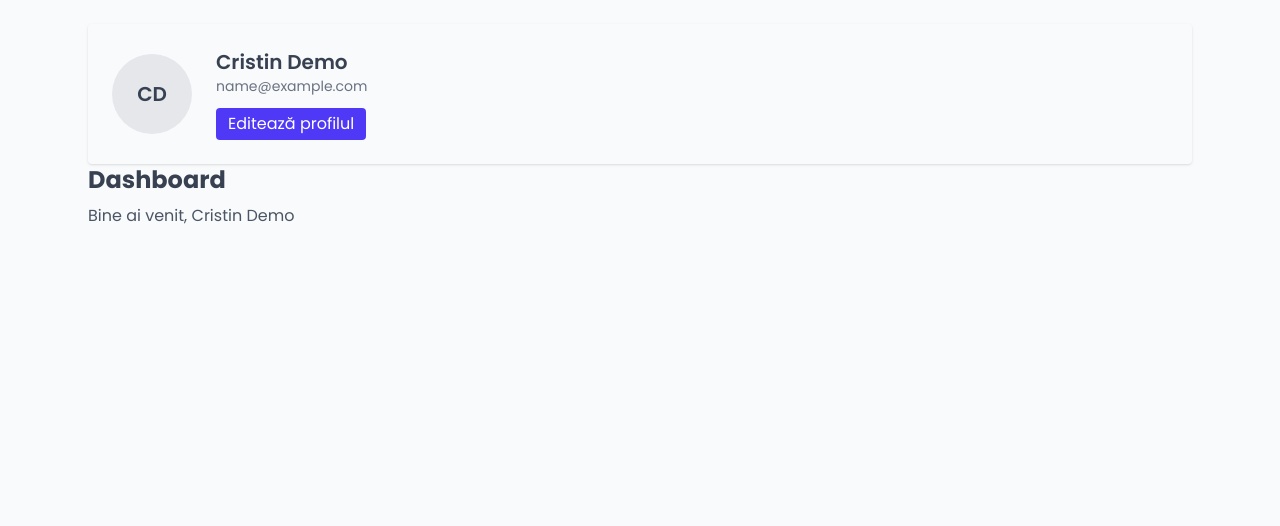
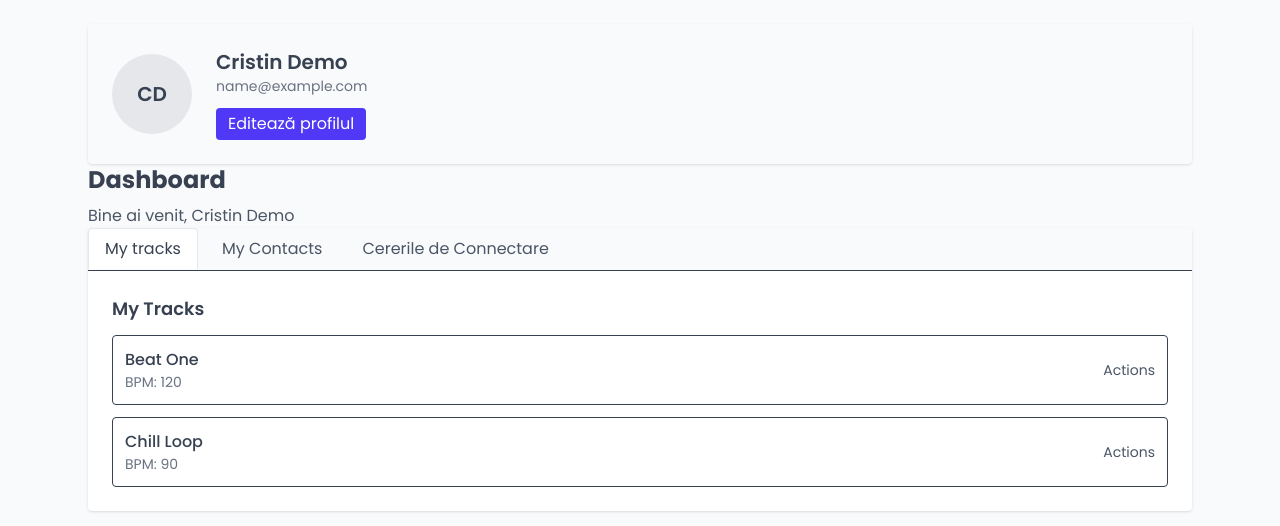
Before and after one commit to Criistiian7/BPM-Studios, a React (Vite) app: page /auth in a window 1280 px wide. Both pictures are taken after typing "name@example.com", "Sample123" into the empty fields and a click on the button "Logare". Shown: the top 526 px of the page. Built offline with nearby package versions, Linux system fonts and the light colour scheme.

Commit message:
task 4 - Add Dashboard tabs: MyTracks, MyContacts, ConnectionRequests

```diff
--- /dev/null
+++ b/src/pages/Dashboard/ConnectionRequests.tsx
@@ -0,0 +1,31 @@
+import React from "react";
+
+const ConnectionRequests: React.FC = () => {
+    const requests = [
+        { id: "r1", name: "Mihai", mutual: 3 },
+        { id: "r2", name: "Ioana", mutual: 1 },
+    ];
+
+    return (
+        <div>
+            <h3 className="text-lg font-semibold mb-3">Cererile de Connectare</h3>
+            <ul className="space-y-3">
+                {requests.map(r => (
+                    <li key={r.id} className="p-3 border rounded flex
+                    justify-between items-center">
+                    <div>
+                        <div className="font-medium">{r.name}</div>
+                        <div className="text-sm text-gray-500">{r.mutual} conexiuni comune</div>
+                    </div>
+                    <div className="flex gap-2">
+                        <button className="px-3 py-1 bg-green-500 text-white rounded">Accept</button>
+                        <button className="px-3 py-1 bg-gray-200 rounded">Refuz</button>
+                        </div>
+                    </li>
+                ))}
+                </ul>
+                </div>
+    );
+};
+
+export default ConnectionRequests;
--- a/src/pages/Dashboard/Dashboard.tsx
+++ b/src/pages/Dashboard/Dashboard.tsx
@@ -1,6 +1,7 @@
 import React from "react";
 import { useAuth } from "../../context/AuthContext";
 import { Navigate } from "react-router-dom";
+import Tabs from "./Tabs";
 import ProfileCard from "./ProfileCard";
 
 const Dashboard: React.FC = () => {
@@ -16,6 +17,9 @@ const Dashboard: React.FC = () => {
                 <ProfileCard />
                 <h1 className="text-2xl font-bold">Dashboard</h1>
                 <p className="mt-2 text-gray-600">Bine ai venit, {user.name}</p>
+                <div>
+                    <Tabs />
+                </div>
             </div>
         </div>
     );
--- /dev/null
+++ b/src/pages/Dashboard/MyContacts.tsx
@@ -0,0 +1,28 @@
+import React from "react";
+
+const MyContacts: React.FC = () => {
+    const contacts = [
+    { id: "c1", name: "Adi", role: "Producer" },
+    { id: "c2", name: "Gabriela", role: "Singer" },
+    ];
+
+    return (
+        <div>
+            <h3 className="text-lg font-semibold mb-3">My Contacts</h3>
+            <ul className="space-y-3">
+                {contacts.map(c => (
+                    <li key={c.id} className="p-3 border rounded flex
+                    justify-between items-center">
+                    <div>
+                        <div className="font-medium">{c.name}</div>
+                        <div className="text-sm text-gray-500">{c.role}</div>
+                    </div>
+                    <div className="text-sm text-gray-600">Message</div>
+                    </li>
+                ))}
+            </ul>
+        </div>
+    );
+};
+
+export default MyContacts;
--- /dev/null
+++ b/src/pages/Dashboard/MyTracks.tsx
@@ -0,0 +1,29 @@
+import React from "react";
+
+const MyTracks: React.FC = () => {
+
+    const tracks = [
+        { id: "1", title: "Beat One", bpm: 120 },
+        { id: "2", title: "Chill Loop", bpm: 90 },
+    ];
+
+    return (
+        <div>
+            <h3 className="text-lg font-semibold mb-3">My Tracks</h3>
+            <ul className="space-y-3">
+                {tracks.map(t => (
+                    <li key={t.id} className="p-3 border rounded flex
+                    justify-between items-center">
+                    <div>
+                        <div className="font-medium">{t.title}</div>
+                        <div className="text-sm text-gray-500">BPM: {t.bpm}</div>
+                        </div>
+                        <div className="text-sm text-gray-600">Actions</div>
+                        </li>
+                ))}
+                </ul>
+                </div>
+    );
+};
+
+export default MyTracks;
--- /dev/null
+++ b/src/pages/Dashboard/Tabs.tsx
@@ -0,0 +1,33 @@
+import React, { useState } from "react";
+import MyTracks from "./MyTracks";
+import MyContacts from "./MyContacts";
+import ConnectionRequests from "./ConnectionRequests";
+
+const Tabs: React.FC = () => {
+    const [active, setActive] = useState<"tracks" | "contacts" | "requests">("tracks");
+
+    const tabClass = (t:string) => `px-4 py-2 rounded-t ${active===t ?
+        "bg-white border-t border-l border-r border-gray-200 mb-px" :
+        "text-gray-600 hover:text-gray-900"}`;
+
+        return (
+            <div className="bg-white rounded shadow">
+                <div className="flex space-x-2 border-b bg-gray-50">
+                    <button type="button" className={tabClass("tracks")}
+                    onClick={() => setActive("tracks")}>My tracks</button>
+                    <button type="button" className={tabClass("contacts")}
+                    onClick={() => setActive("tracks")}>My Contacts</button>
+                    <button type="button" className={tabClass("requests")}
+                    onClick={() => setActive("tracks")}>Cererile de Connectare</button>
+                     </div>
+
+                    <div className="p-6">
+                        {active === "tracks" && <MyTracks />}
+                        {active === "contacts" && <MyContacts />}
+                        {active === "requests" && <ConnectionRequests />}
+                </div>
+            </div>
+        );
+    };
+
+    export default Tabs;
```
